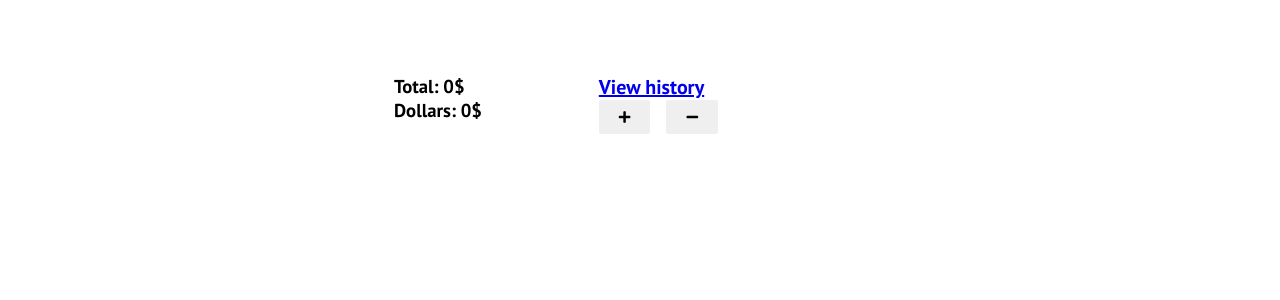
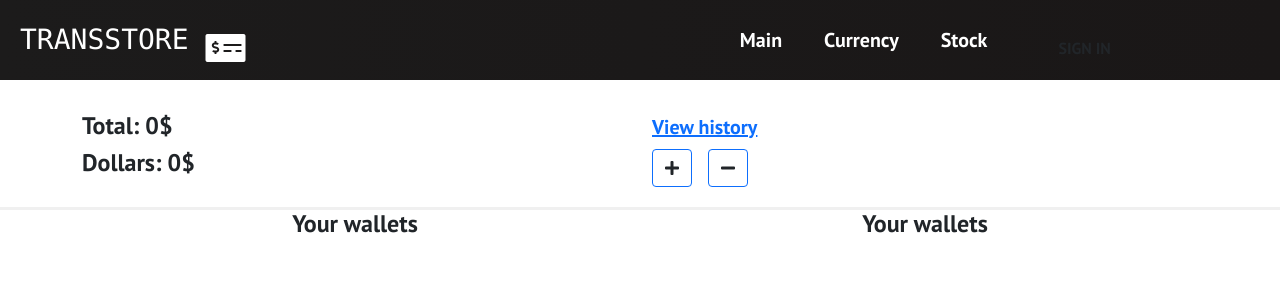
Before and after one commit to dneprpi/crmLiteUI, a React (Create React App) app: page / in a window 1280 px wide. Shown: the top 300 px of the page. Built offline with nearby package versions, Linux system fonts and the light colour scheme.

Commit message:
fixup! fixup! Added Currency page

```diff
--- a/src/App.js
+++ b/src/App.js
@@ -9,13 +9,11 @@
 function App() {
   return (
     <>
-      {/* <Router>
+      <Router>
        <Switch></Switch>
        <Home />
      </Router>
-     <Google />
-     <Wallets/> */}
-      <Currency />
+    <Currency />
     </>
   );
 }
--- a/src/components/currency/currency.css
+++ b/src/components/currency/currency.css
@@ -1,23 +1,8 @@
 .currency-page {
-  margin: 2rem auto 0 auto;
+  margin: 2rem 2rem 0 0;
   max-width: 40%;
-  /* background-color: rgb(162, 195, 243); */
 
   font-family: "PT Sans", sans-serif;
-}
-
-.column {
-  float: left;
-  padding: 10px;
-}
-
-.left {
-  width: 50%;
-  /* background-color: rgb(162, 0, 243); */
-}
-
-.right {
-  width: 50%;
 }
 
 a {
@@ -29,3 +14,16 @@
   height: auto;
   display: inline-block;
 }
+
+.btn {
+  cursor: pointer;
+}
+
+.btn:hover {
+  background-color: RoyalBlue;
+}
+
+.horizontal-line {
+  padding-bottom: 20px;
+  border-bottom: 3px solid #f0f0f0;
+}
--- a/src/components/currency/currency.js
+++ b/src/components/currency/currency.js
@@ -1,27 +1,40 @@
 import { supportsGoWithoutReloadUsingHash } from "history/DOMUtils";
 import React, { Component } from "react";
 import "./currency.css";
+import 'bootstrap/dist/css/bootstrap.min.css';
 
 export default class Currency extends Component {
+
   constructor() {
     super();
     this.state = { totalAmount: Number, totalDollarAmount: Number };
   }
+
   render() {
     return (
-      <div className="currency-page">
-        <div className="column left currency-page">
-          <h3>Total: 0{this.props.totalAmount}$</h3>
-          <h3>Dollars: 0{this.props.totalDollarAmount}$</h3>
+      <>
+      <div className="container currency-page">
+        <div className="row">
+          <h4 className="col">Total: 0{this.props.totalAmount}$</h4>
+          <a className="col" href="https://www.w3schools.com/" target="_blank">View history</a>
         </div>
-        <div className="column right currency-page">
-          <a href="https://www.w3schools.com/" target="_blank">View history</a>
-          <br></br>
-          <a href='https://www.freecodecamp.org/'><button className="btn"><i class="fa fa-plus"></i></button></a>
-          <div className="divider"/>
-          <a href='https://www.freecodecamp.org/'><button className="btn"><i class="fa fa-minus"></i></button></a>
+        <div className="row">
+          <h4 className="col">Dollars: 0{this.props.totalDollarAmount}$</h4>
+          <div className="col">
+            <a href="https://www.freecodecamp.org/"><button className="btn border border-primary"><i class="fa fa-plus"></i></button></a>
+            <div className="divider"/>
+            <a href="https://www.w3schools.com/"><button className="btn border border-primary"><i class="fa fa-minus"></i></button></a>
+          </div>
         </div>
       </div>
+      <div className="horizontal-line"></div>
+      <div className="container">
+        <div className="row">
+          <h4 className="col d-flex justify-content-center">Your wallets</h4>
+          <h4 className="col d-flex justify-content-center">Your wallets</h4>
+        </div>
+      </div>
+      </>
     );
   }
 }
```
